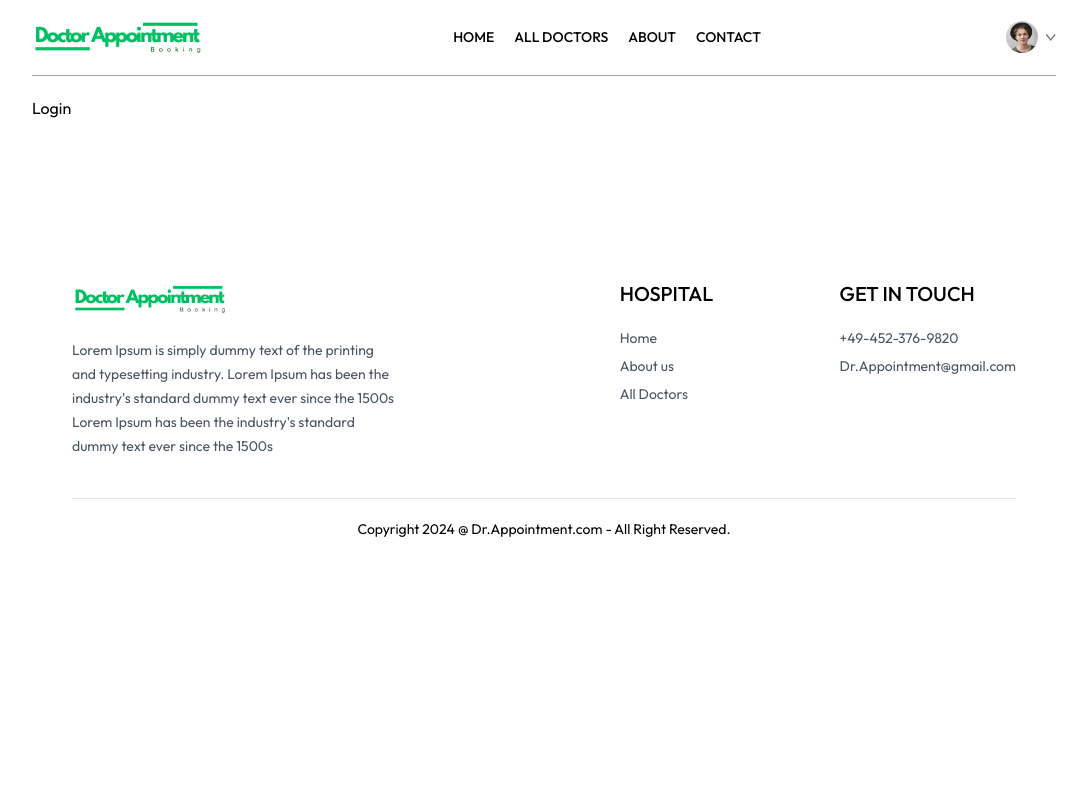
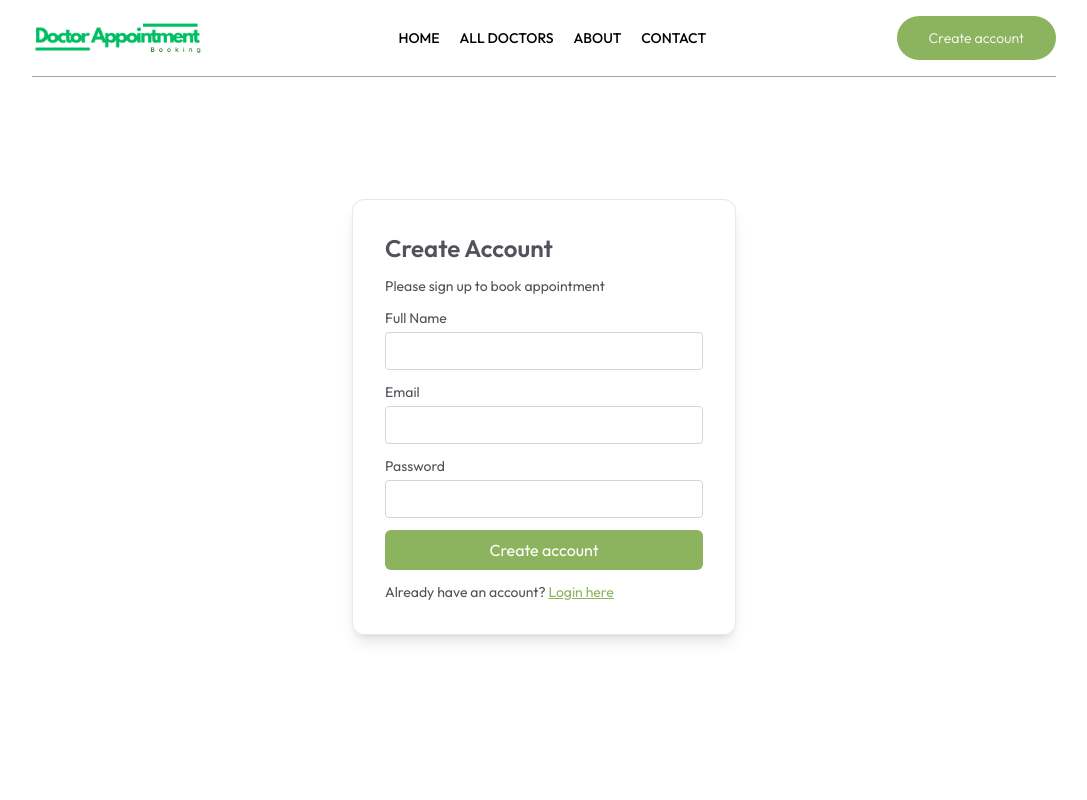
Before and after one commit to mehrnazpishyar/Doctor-Appointment-Booking, a React (Vite) app: page /login in a window 1280 px wide. Shown: the top 800 px of the page, without its empty margins (96-1183 px from the left). Built offline with nearby package versions, Linux system fonts and the light colour scheme.

Commit message:
add login component

```diff
--- a/src/components/Navbar.jsx
+++ b/src/components/Navbar.jsx
@@ -5,7 +5,7 @@
 const Navbar = () => {
   const navigate = useNavigate();
 
-  const [token, setToken] = useState(true);
+  const [token, setToken] = useState(false);
 
   return (
     <div className="flex items-center justify-between text-sm py-4 mb-5 border-b border-b-gray-400">
--- a/src/pages/Login.jsx
+++ b/src/pages/Login.jsx
@@ -1,8 +1,45 @@
-import React from 'react'
+import React, { useState }  from 'react'
 
 const Login = () => {
+
+  const [state, setState] = useState('Sign Up')
+
+  const [name, setName] = useState('')
+  const [email, setEmail] = useState('')
+  const [password, setPassword] = useState('')
+
+  const onSubmitHandler = (event) => {
+    event.preventDefault();
+
+  }
+
   return (
-    <div>Login</div>
+    <form onSubmit={onSubmitHandler} className='min-h-[80vh] flex items-center'>
+    <div className='flex flex-col gap-3 m-auto items-start p-8 min-w-[340px] sm:min-w-96 border rounded-xl text-zinc-600 text-sm shadow-lg'>
+      <p className='text-2xl font-semibold'>{state === 'Sign Up' ? 'Create Account' : 'Login'}</p>
+      <p>Please {state === 'Sign Up' ? 'sign up' : 'log in'} to book appointment</p>
+      {state === 'Sign Up'
+        ? <div className='w-full '>
+          <p>Full Name</p>
+          <input onChange={(e) => setName(e.target.value)} value={name} className='border border-zinc-300 rounded w-full p-2 mt-1' type="text" required />
+        </div>
+        : null
+      }
+      <div className='w-full '>
+        <p>Email</p>
+        <input onChange={(e) => setEmail(e.target.value)} value={email} className='border border-zinc-300 rounded w-full p-2 mt-1' type="email" required />
+      </div>
+      <div className='w-full '>
+        <p>Password</p>
+        <input onChange={(e) => setPassword(e.target.value)} value={password} className='border border-zinc-300 rounded w-full p-2 mt-1' type="password" required />
+      </div>
+      <button className='bg-primary text-white w-full py-2 rounded-md text-base'>{state === 'Sign Up' ? 'Create account' : 'Login'}</button>
+      {state === 'Sign Up'
+        ? <p>Already have an account? <span onClick={() => setState('Login')} className='text-primary underline cursor-pointer'>Login here</span></p>
+        : <p>Create an new account? <span onClick={() => setState('Sign Up')} className='text-primary underline cursor-pointer'>Click here</span></p>
+      }
+    </div>
+  </form>
   )
 }
 
```
